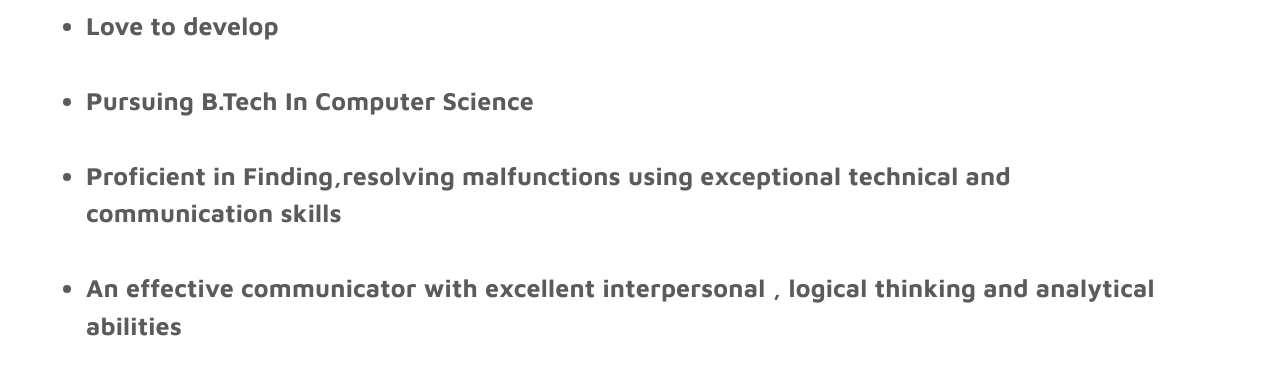
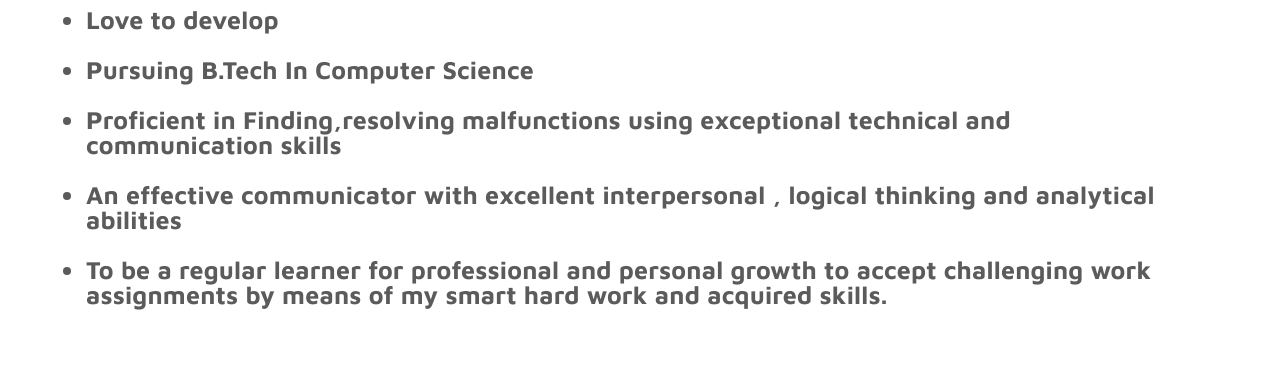
Before and after one commit to rajat-1709/portfolio, a plain HTML site: page index.html in a window 1280 px wide. Shown: the part 562-941 px from the top of the page. Drawn offline with nearby package versions, Linux system fonts and the light colour scheme.

Commit message:
Update thecss.css
reduce List items spacing.

```diff
--- a/thecss.css
+++ b/thecss.css
@@ -264,3 +264,7 @@ b, strong {
 {
   background-color:grey;
 }
+
+ul{
+  line-height: 1em;
+}
```
